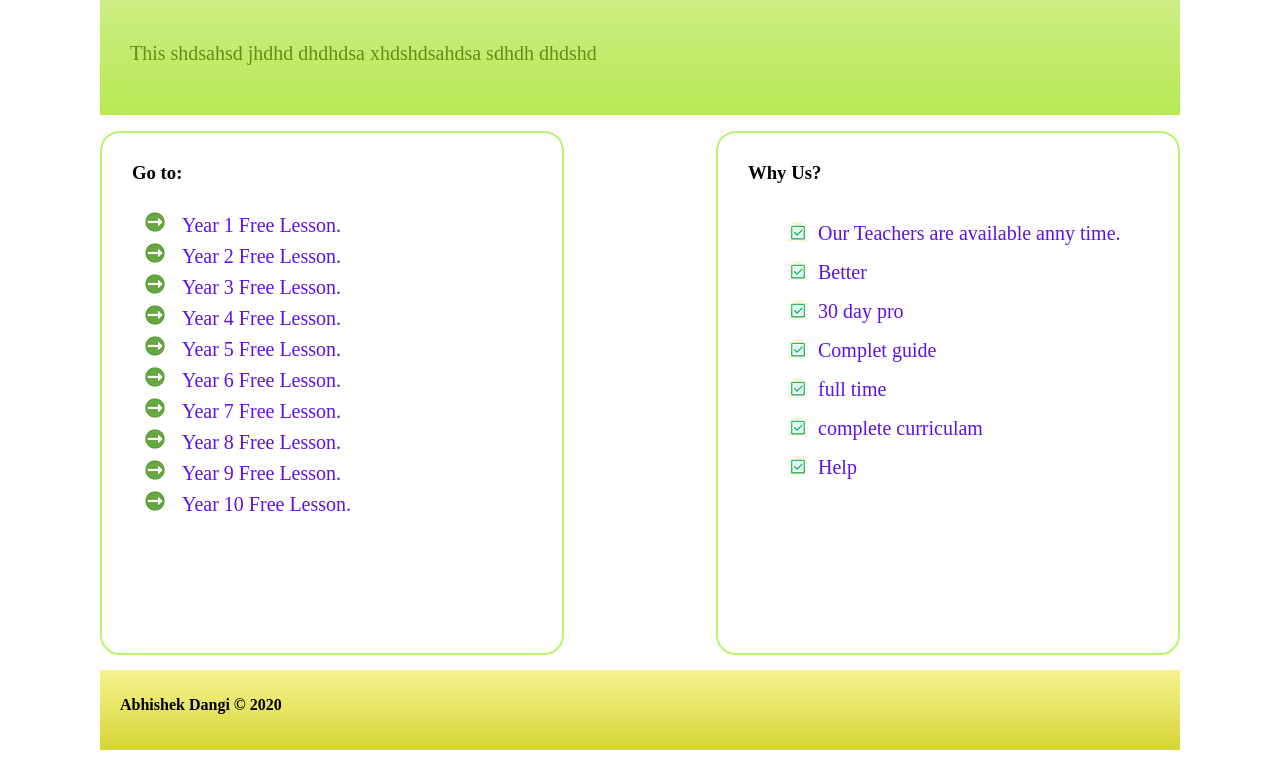
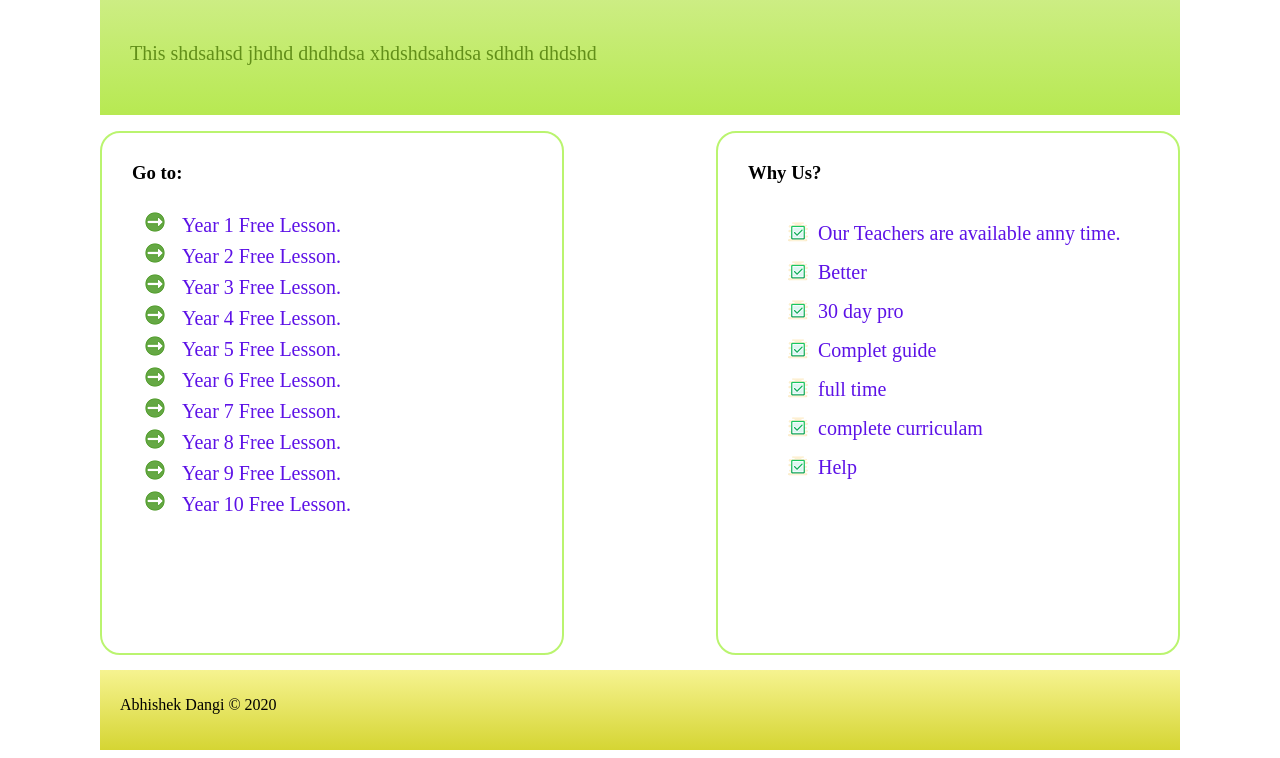
Before and after one commit to abhishekdangi2020/Maths, a plain HTML site: page index.html in a window 1280 px wide. Shown: the part 354-1112 px from the top of the page. Drawn offline with Linux system fonts and the light colour scheme.

Commit message:
Update index.html

```diff
--- a/index.html
+++ b/index.html
@@ -65,7 +65,7 @@
         <div class="clear"></div>
         <footer class="footer">
             <div>
-                <p><b>Abhishek Dangi &copy 2020</p>
+                <p>Abhishek Dangi &copy 2020</p>
             </div>
         </footer>
     </div>
```
